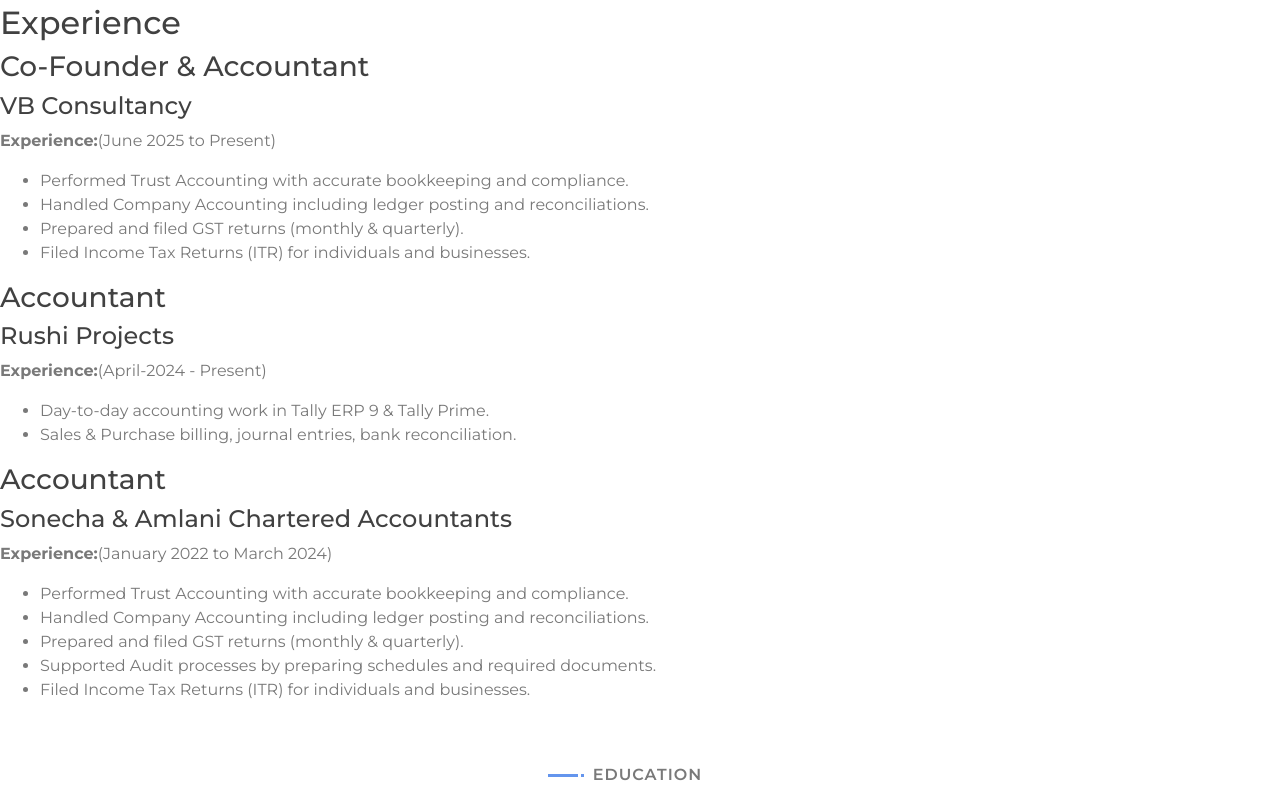
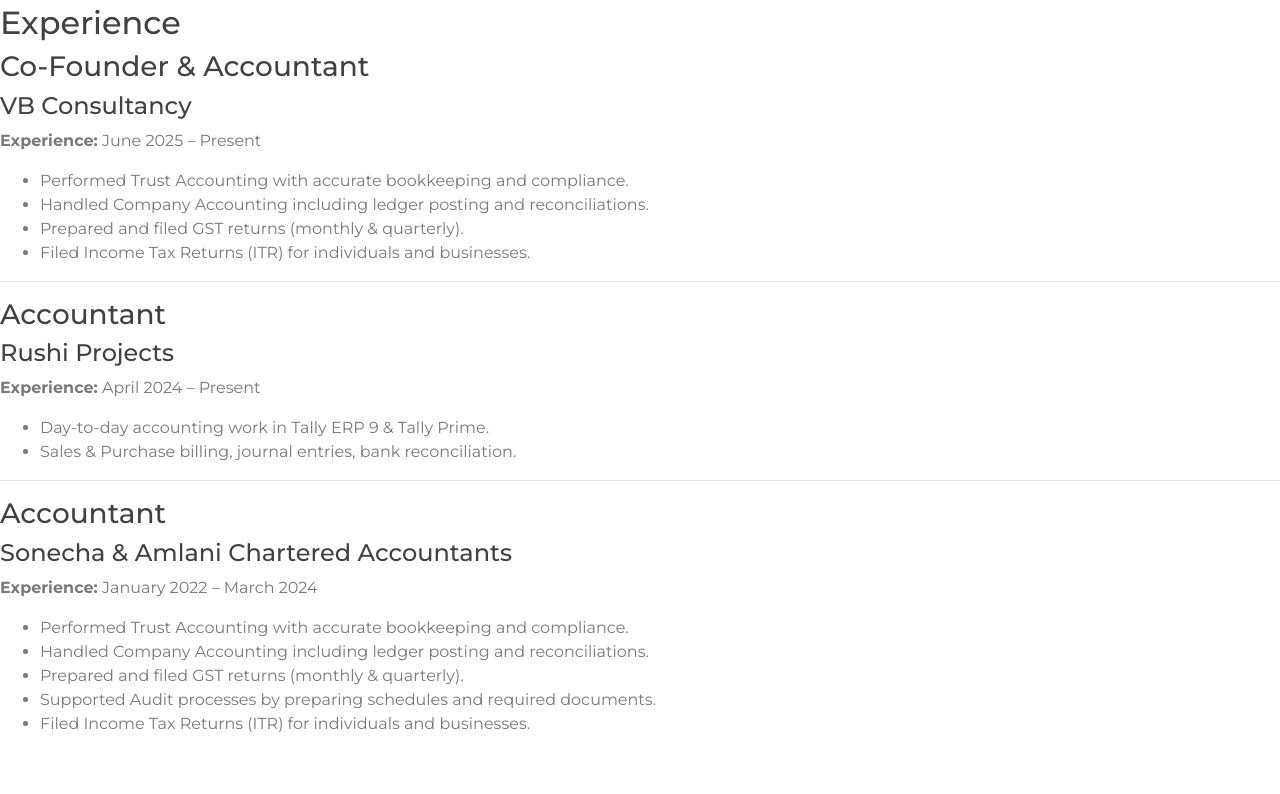
Before and after one commit to VaibhavDara/VaibhavDara.github.io, a plain HTML site: page index.html in a window 1280 px wide. Shown: the part 1040-1834 px from the top of the page. Drawn offline with nearby package versions, Linux system fonts and the light colour scheme.

Commit message:
Update index.html

```diff
--- a/index.html
+++ b/index.html
@@ -46,7 +46,6 @@
                     <a href="#experience">Experience</a>
                     <a href="#details" class="nav-item nav-link">Education</a>
                     <a href="#portfolio" class="nav-item nav-link">Achievement</a>
-                    <a href="#review" class="nav-item nav-link">Quotes</a>
                     <!-- <a href="#contact" class="nav-item nav-link">Contact</a> -->
                 </div>
             </div>
@@ -217,15 +216,15 @@
     <!-- Me End -->
 
 
-   <!-- ================== Experience Section ================== -->
+ <!-- ================== Experience Section ================== -->
 <section id="experience">
   <h2>Experience</h2>
 
-<!-- Job 1 -->
+  <!-- Job 1 -->
   <div class="experience-item">
     <h3>Co-Founder & Accountant</h3>
     <h4>VB Consultancy</h4>
-    <p><strong>Experience:</strong>(June 2025 to Present)</p>
+    <p><strong>Experience:</strong> June 2025 – Present</p>
     <ul>
       <li>Performed Trust Accounting with accurate bookkeeping and compliance.</li>
       <li>Handled Company Accounting including ledger posting and reconciliations.</li>
@@ -233,25 +232,27 @@
       <li>Filed Income Tax Returns (ITR) for individuals and businesses.</li>
     </ul>
   </div>
-</section>
 
-<!-- Job 2 -->
+  <hr>
+
+  <!-- Job 2 -->
   <div class="experience-item">
     <h3>Accountant</h3>
     <h4>Rushi Projects</h4>
-    <p><strong>Experience:</strong>(April-2024 - Present)</p>
+    <p><strong>Experience:</strong> April 2024 – Present</p>
     <ul>
       <li>Day-to-day accounting work in Tally ERP 9 & Tally Prime.</li>
       <li>Sales & Purchase billing, journal entries, bank reconciliation.</li>
-       </ul>
+    </ul>
   </div>
-</section>
 
-<!-- Job 3 -->
+  <hr>
+
+  <!-- Job 3 -->
   <div class="experience-item">
     <h3>Accountant</h3>
     <h4>Sonecha & Amlani Chartered Accountants</h4>
-    <p><strong>Experience:</strong>(January 2022 to March 2024)</p>
+    <p><strong>Experience:</strong> January 2022 – March 2024</p>
     <ul>
       <li>Performed Trust Accounting with accurate bookkeeping and compliance.</li>
       <li>Handled Company Accounting including ledger posting and reconciliations.</li>
@@ -260,8 +261,8 @@
       <li>Filed Income Tax Returns (ITR) for individuals and businesses.</li>
     </ul>
   </div>
+
 </section>
-
 
 
     <!-- Details Start -->
```
